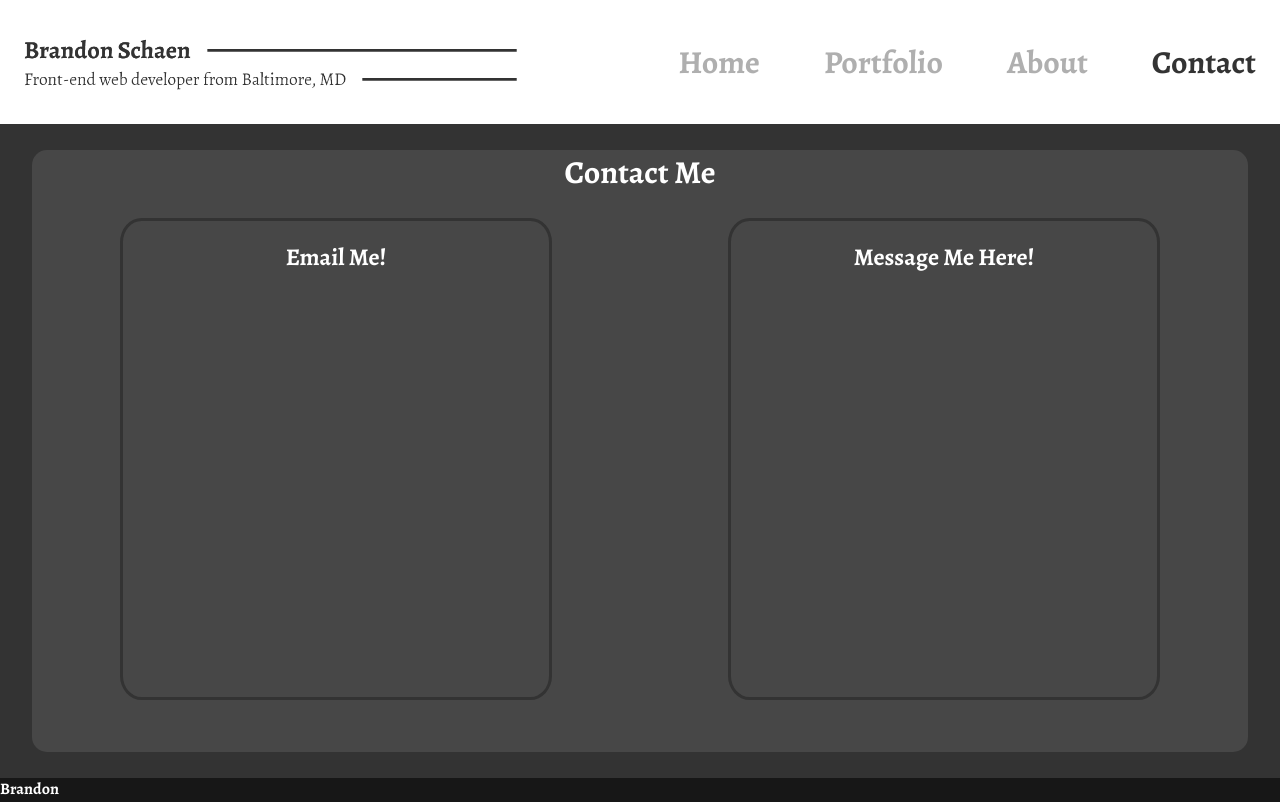
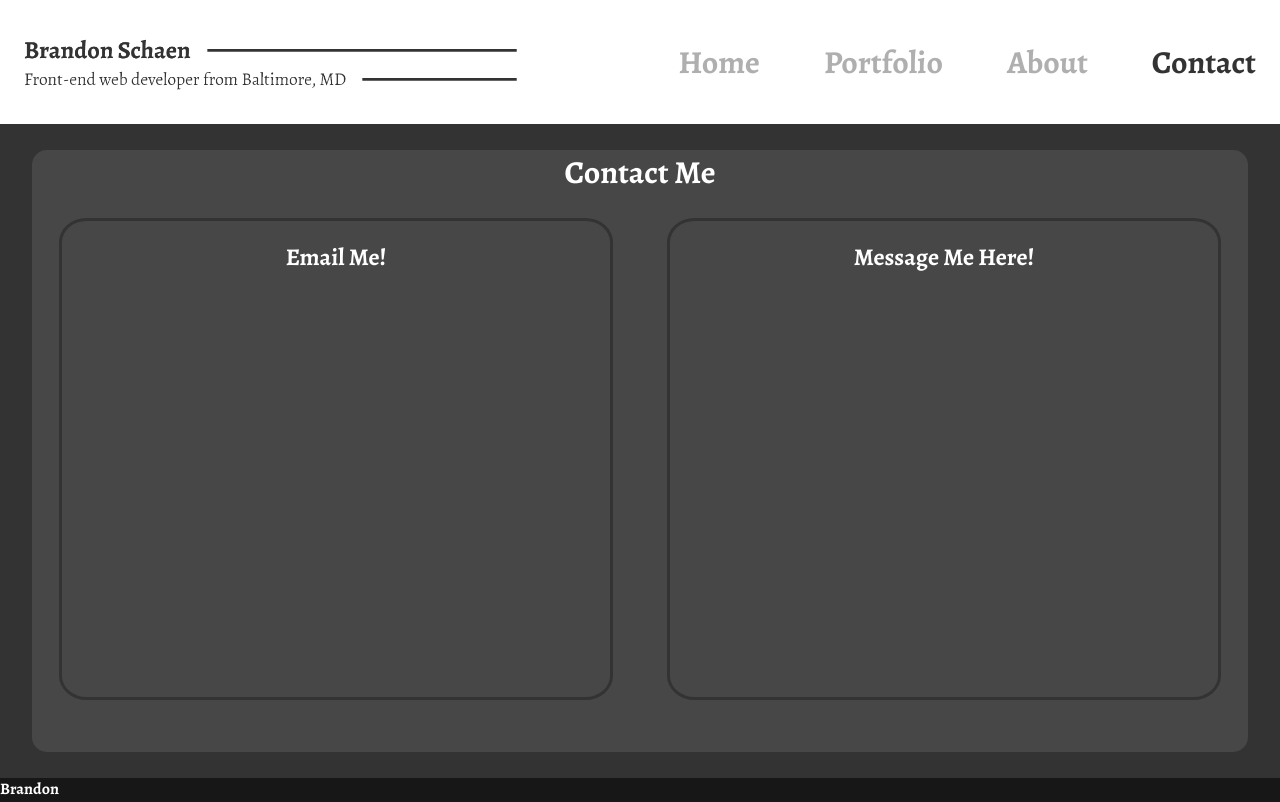
Before and after one commit to SonniSonni/Brandon-Portfolio, a React (Create React App) app: page /contact in a window 1280 px wide. Built offline with nearby package versions, Linux system fonts and the light colour scheme.

Commit message:
Widened boxes

```diff
--- a/src/Components/ContactPage/ContactPage.css
+++ b/src/Components/ContactPage/ContactPage.css
@@ -30,12 +30,12 @@ h1{
 .email{
   text-align: center;
   border:3px solid #333333;
-  width:35%;
+  width:45%;
   border-radius: 5%;
 }
 .message{
   text-align: center;
   border:3px solid #333333;
-  width:35%;
+  width:45%;
   border-radius: 5%;
 }
```
